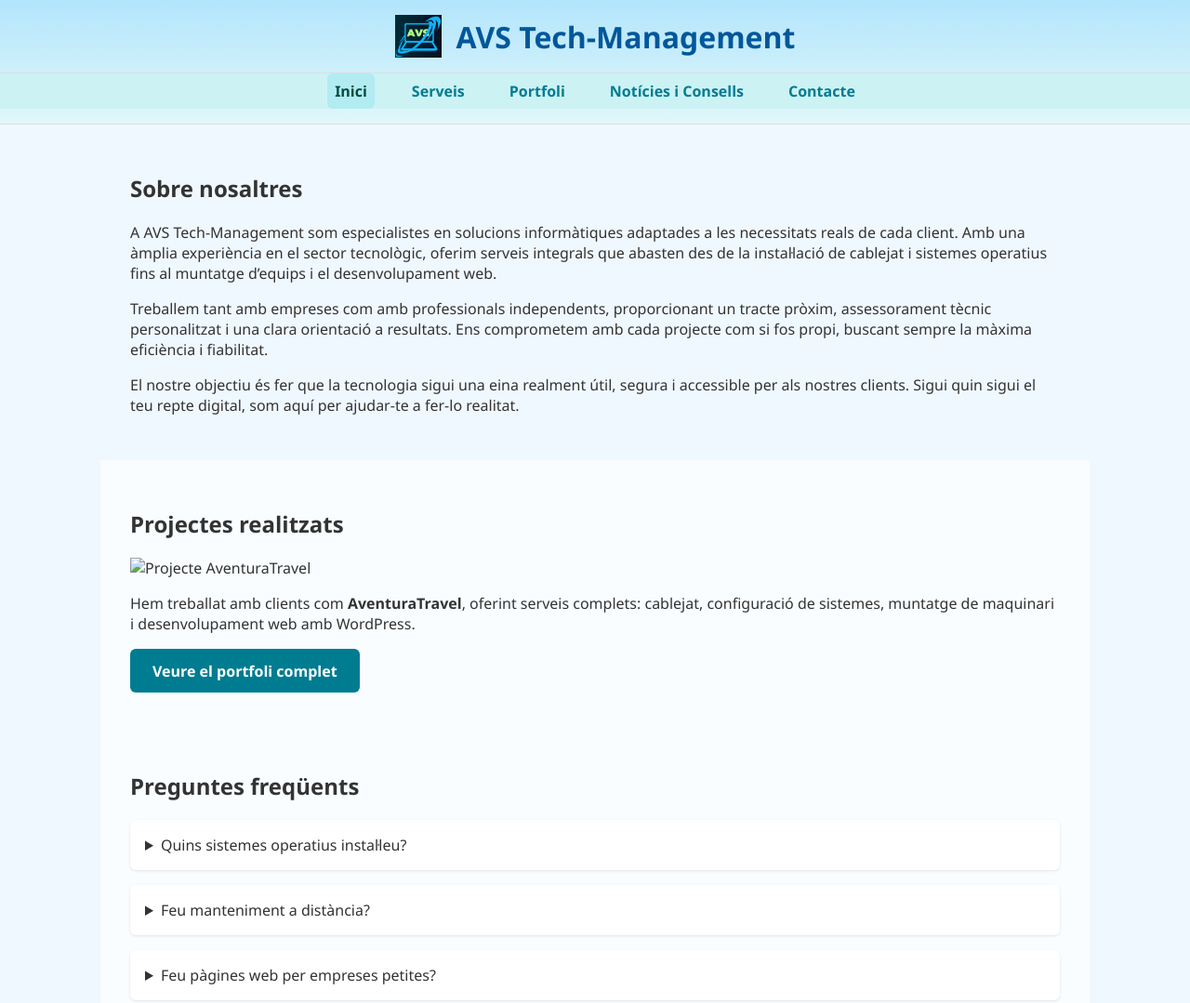
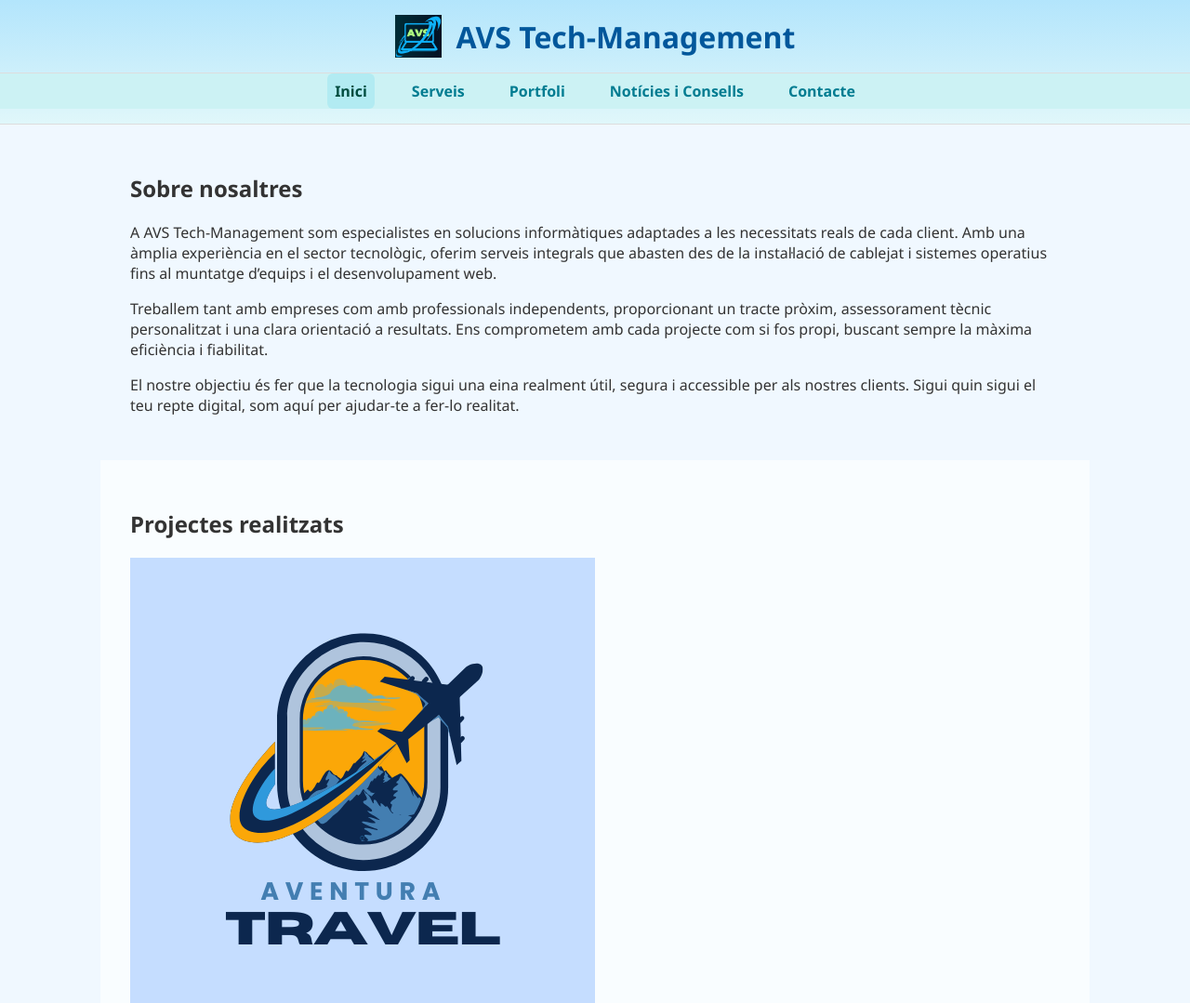
Before and after one commit to AVStech-managment/web, a plain HTML site: page index.html in a window 1280 px wide. Shown: the top 1079 px of the page at 93% size. Drawn offline with Linux system fonts and the light colour scheme.

Commit message:
Update index.html

```diff
--- a/index.html
+++ b/index.html
@@ -38,7 +38,7 @@
       <h2>Projectes realitzats</h2>
       <div class="portfolio-image-text">
         <div>
-          <img src="aventuratravel-logo.jpg" alt="Projecte AventuraTravel" />
+          <img src="logoportfoli.png" alt="Projecte AventuraTravel" />
         </div>
         <div>
           <p>Hem treballat amb clients com <strong>AventuraTravel</strong>, oferint serveis complets: cablejat, configuració de sistemes, muntatge de maquinari i desenvolupament web amb WordPress.</p>
```
